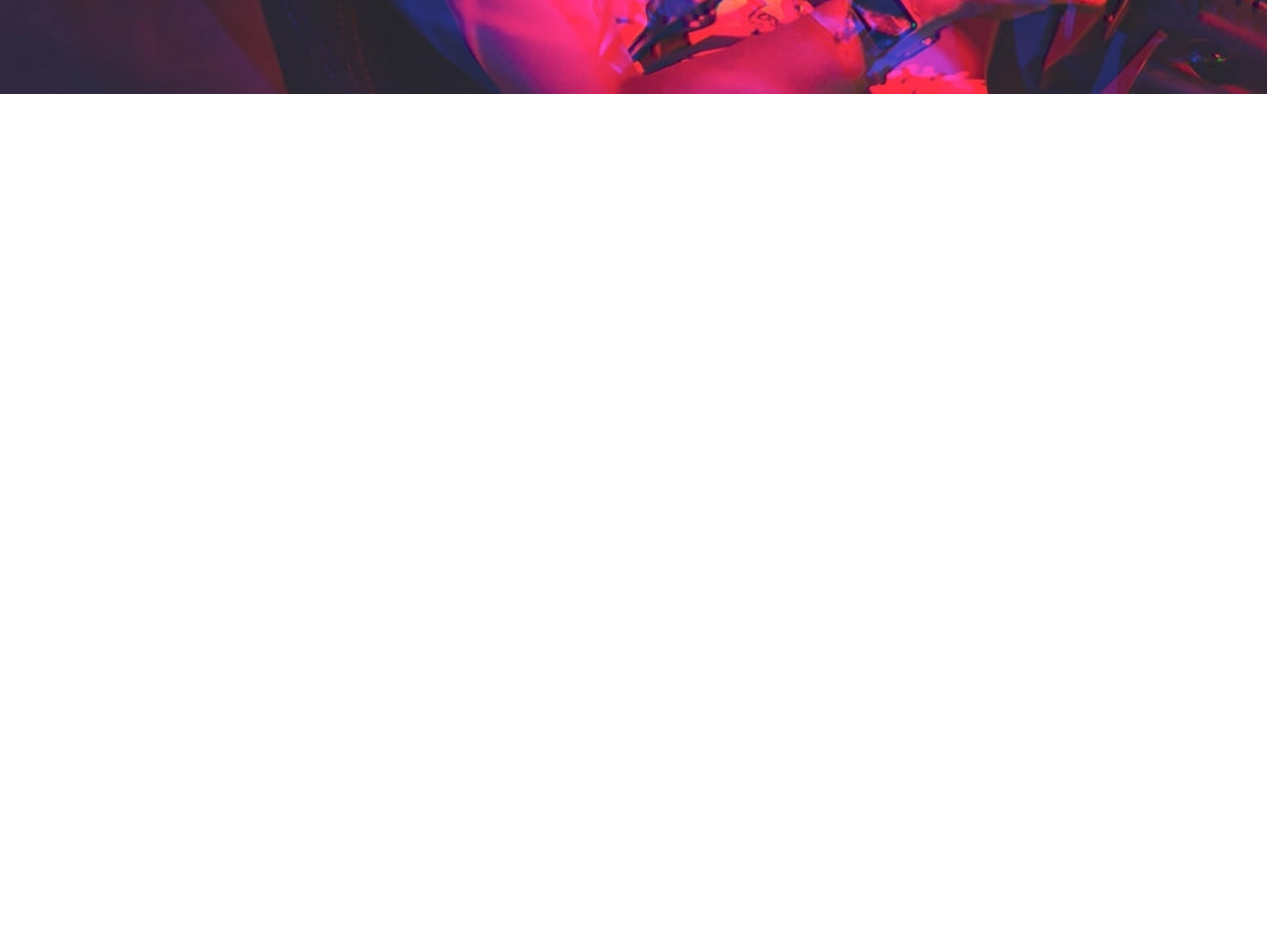
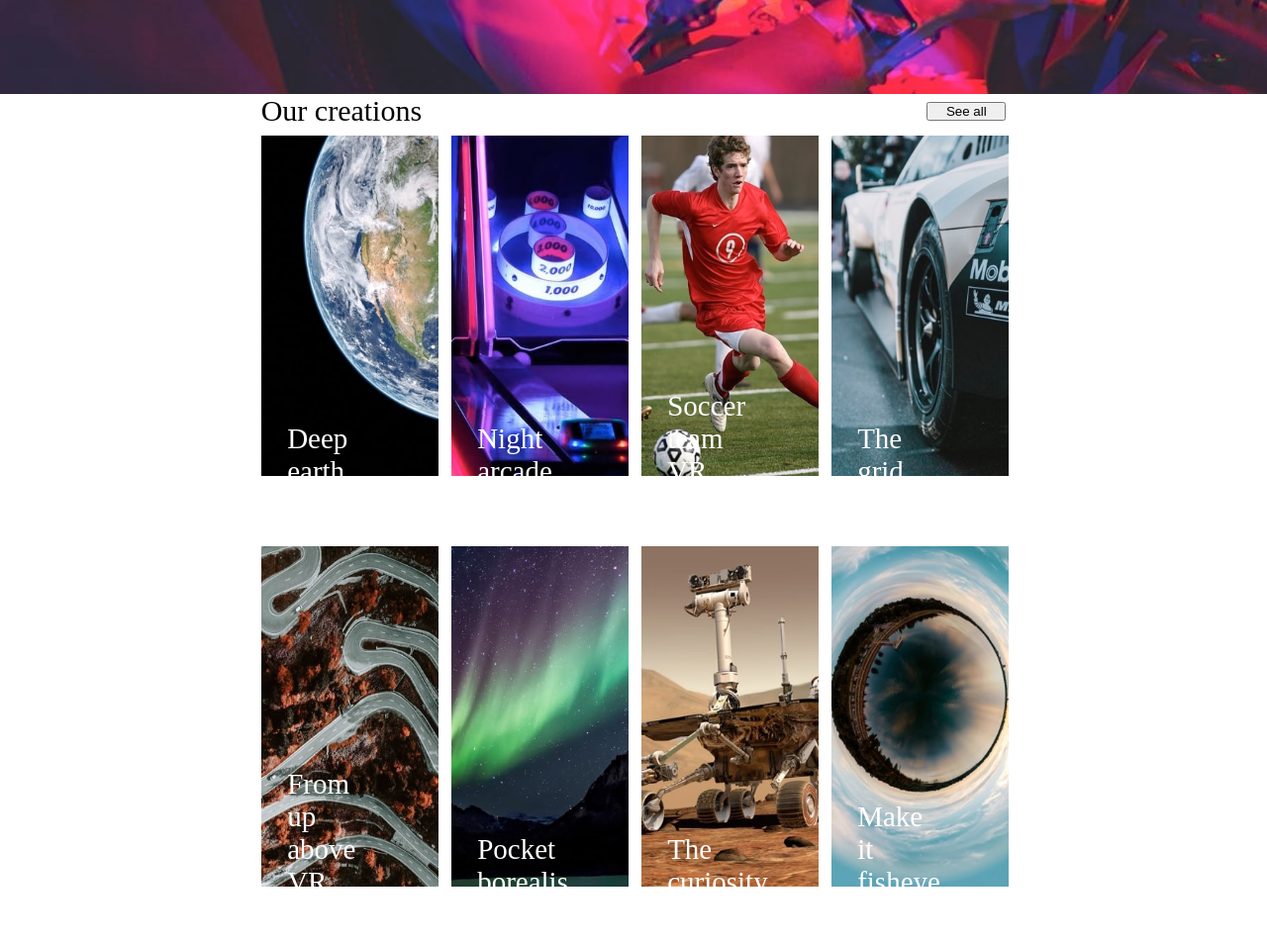
Before and after one commit to AliAbukahil/loopsStudiosTeamApp2, a website: page src/index.html in a window 1280 px wide. Shown: the part 554-1509 px from the top of the page at 99% size. Before the commit the page ends 800 px from the top, so only its background shows below. Drawn offline with nearby package versions, Linux system fonts and the light colour scheme; files that its build step writes are made by us from their sources.

Commit message:
added marius code

```diff
--- a/src/index.html
+++ b/src/index.html
@@ -46,7 +46,26 @@
     <!-- End of Alina Section  -->
 
     <!-- Marius Section -->
-    <section></section>
+    <section id=ourProjects>
+      <div id="ourProjectsHeader">
+      <p>
+      Our creations
+    </p>
+      <button id="seeAllButton">
+        See all
+      </button>
+    </div>
+      <section id="projectBox">
+      <div class="projects"> <p> Deep earth </p><img src="./img/desktop/image-deep-earth.jpg" alt=""></div>
+      <div class="projects"> <p>Night arcade </p> <img src="./img/desktop/image-night-arcade.jpg" alt=""> </div>
+      <div class="projects"> <p id="soccerPhrase">Soccer team VR </p><img src="./img/desktop/image-soccer-team.jpg" alt=""></div>
+      <div class="projects"> <p id="gridPhrase">The grid</p><img src="./img/desktop/image-grid.jpg" alt=""> </div>
+      <div class="projects"> <p>From up above VR </p><img src="./img/desktop/image-from-above.jpg" alt=""></div>
+      <div class="projects"> <p>Pocket borealis  </p><img src="./img/desktop/image-pocket-borealis.jpg" alt=""></div>
+      <div class="projects"> <p>The curiosity  </p><img src="./img/desktop/image-curiosity.jpg" alt=""></div>
+      <div class="projects"> <p>Make it fisheye  </p> <img src="./img/desktop/image-fisheye.jpg" alt=""></div>
+      </section>
+    </section>
     <!-- End of Marius Section -->
 
     <!-- Ahamd Section -->
--- a/src/scss/_midsectionMarius.scss
+++ b/src/scss/_midsectionMarius.scss
@@ -0,0 +1,66 @@
+#ourProjects{
+    display:flex;
+    flex-direction:column;
+    height:auto;
+    width:60%;
+
+    margin-left:auto;
+    margin-right:auto;
+    #ourProjectsHeader{
+        display:flex;
+        flex-direction:row;
+
+        p{
+            font-size:3rem;
+            margin-left:1%;
+        }
+        button{
+            margin-left:auto;
+            margin-right:1%;
+            height:50%;
+            width:8rem;
+            align-self:center;
+        }
+    }
+    #projectBox{
+
+         display:flex;
+         flex-direction:row;
+         flex-wrap:wrap;
+
+         .projects{
+            flex: 1 0 21%;
+            height:40rem;
+            margin:1%;
+             display:flex;
+
+             img{
+                 position:absolute;
+                height:43%;
+                width:14%;
+             }
+             p{
+               color:white;
+                 width:50%;
+                 font-size:2.9rem;
+                align-self:flex-end;
+                margin-left:15%;
+                z-index: 1;
+
+              justify-items:flex-start;
+                position:relative;
+                -o-table-baseline: inherit;
+                margin-bottom:25%;
+
+             }
+             #gridphrase{
+                 margin-bottom:10%;
+             }
+             #soccerPhrase{
+                 margin-left:15%;
+             }
+         }
+    }
+
+
+}
```
Also changed, not shown: 1 other file.
